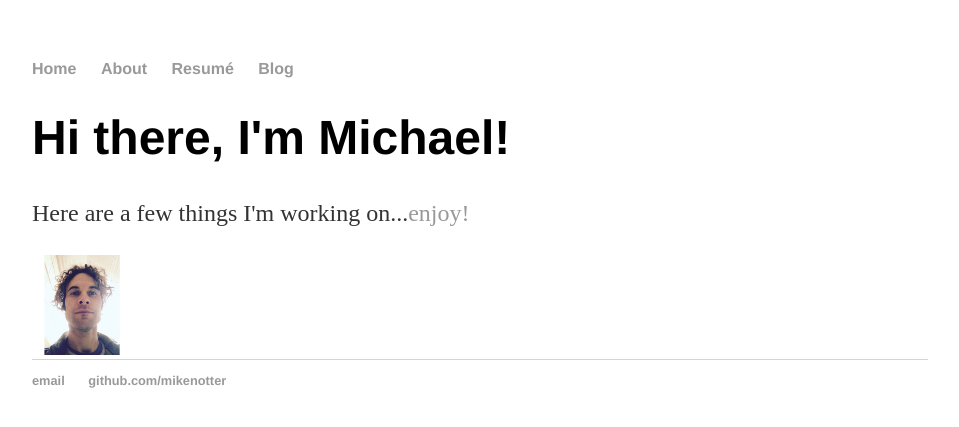
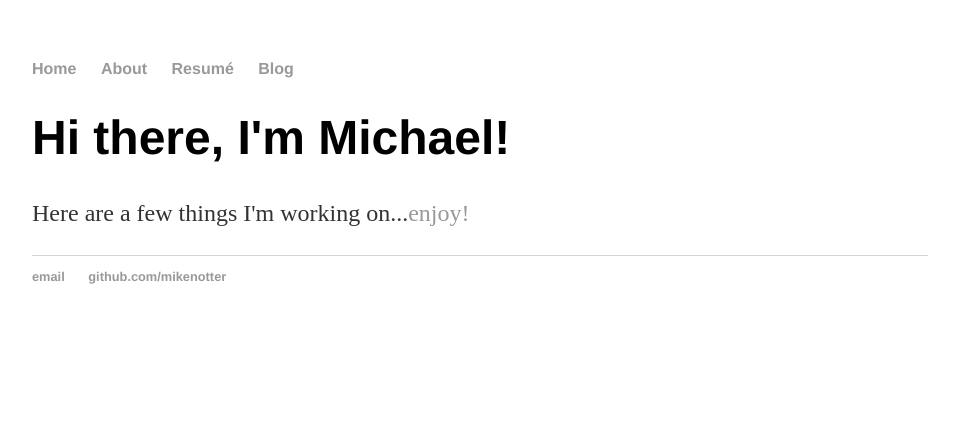
Before and after one commit to mikenotter/mikenotter.github.io, a Jekyll site: the page built from index.html, in a window 1280 px wide. Shown: the top 427 px of the page, without its empty margins (160-1119 px from the left). Built offline with Jekyll 4.4.1, drawn with Linux system fonts in a browser that asks for light colours.

Commit message:
Update index.html

```diff
--- a/index.html
+++ b/index.html
@@ -5,5 +5,4 @@ title: Mike Notter
 <div class="blurb">
 	<h1>Hi there, I'm Michael!</h1>
 	<p>Here are a few things I'm working on...<a href="/about">enjoy!</a></p>
-	<img src="images/me.jpg" style="width: 100px;"/>
 </div><!-- /.blurb -->
```
